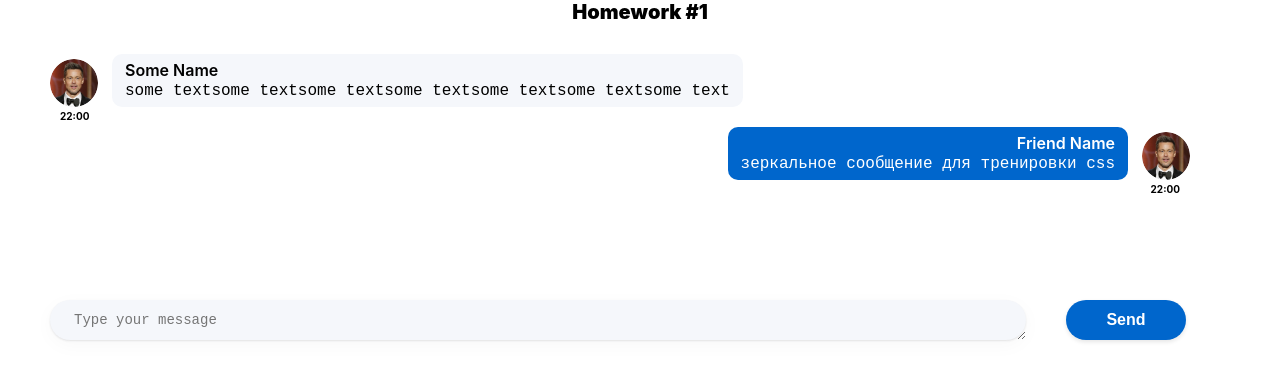
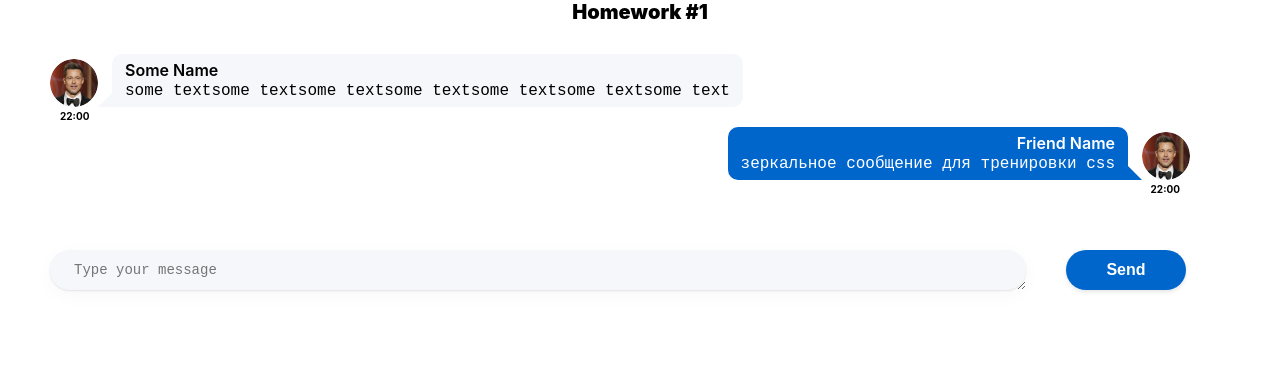
Before and after one commit to Daniyel-Tkachuk/homework-autoCheck-2, a React (Create React App) app: page / in a window 1280 px wide. Shown: the top 380 px of the page. Built offline with nearby package versions, Linux system fonts and the light colour scheme.

Commit message:
added HW-1

```diff
--- a/src/s2-homeworks/hw01/friend-message/FriendMessage.module.css
+++ b/src/s2-homeworks/hw01/friend-message/FriendMessage.module.css
@@ -13,7 +13,19 @@
     padding: 8px 13px;
     margin-right: 62px;
     background: #0066CC;
-    border-radius: 10px;
+    border-radius: 10px 10px 0 10px;
+}
+
+.friendImageAndText::after {
+    content: "";
+    position: absolute;
+    bottom: 0;
+    right: 48px;
+    width: 0;
+    height: 0;
+    border-style: solid;
+    border-width: 20px 0 0 20px; /* Треугольник смотрит влево */
+    border-color: transparent transparent transparent #0066CC;
 }
 
 .friendImageAndText img {
--- a/src/s2-homeworks/hw01/message-sender/MessageSender.module.css
+++ b/src/s2-homeworks/hw01/message-sender/MessageSender.module.css
@@ -3,7 +3,7 @@
     align-items: center;
     justify-content: space-between;
     max-width: 1136px;
-    margin-top: 100px;
+    margin-top: 50px;
 }
 
 .textarea {
--- a/src/s2-homeworks/hw01/message/Message.module.css
+++ b/src/s2-homeworks/hw01/message/Message.module.css
@@ -13,7 +13,19 @@
     padding: 8px 13px;
     margin-left: 62px;
     background: #F5F7FB;
-    border-radius: 10px;
+    border-radius: 10px 10px 10px 0;
+}
+
+.imageAndText::after {
+    content: "";
+    position: absolute;
+    bottom: 0;
+    left: 48px;
+    width: 0;
+    height: 0;
+    border-style: solid;
+    border-width: 16px 16px 0 0; /* Треугольник смотрит влево */
+    border-color: transparent #F5F7FB transparent transparent;
 }
 
 .imageAndText img {
```
